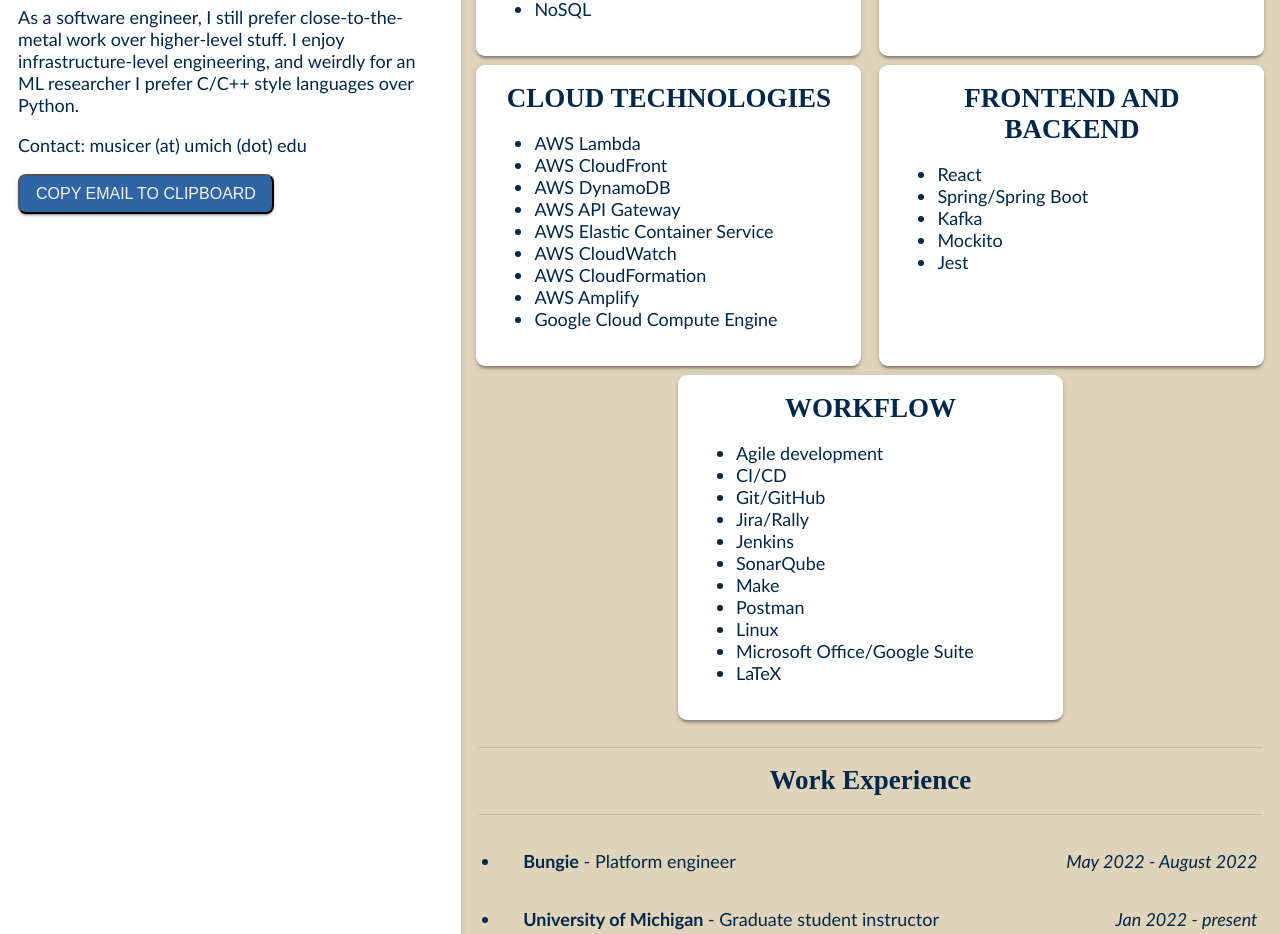
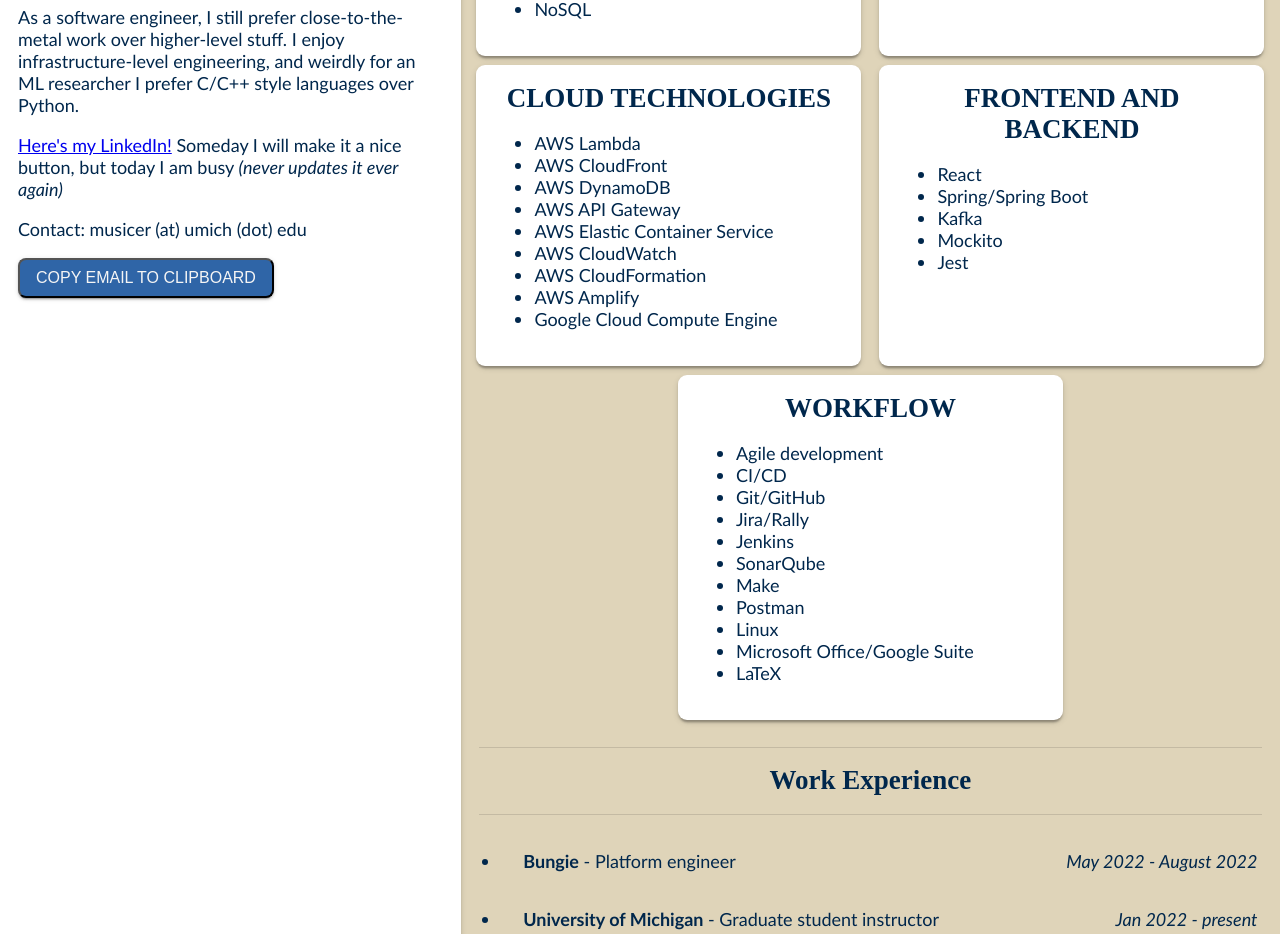
Before and after one commit to michigan-musicer/musicer-website, a React (Create React App) app: page / in a window 1280 px wide. Shown: the part 900-1834 px from the top of the page. Built offline with nearby package versions, Linux system fonts and the light colour scheme.

Commit message:
linkedin lol

```diff
--- a/src/about/About.js
+++ b/src/about/About.js
@@ -36,6 +36,9 @@
             or machine learning research.
           </p> */}
           <p>
+            <a href='https://www.linkedin.com/in/kevin-wang-978627196/'>Here's my LinkedIn!</a> Someday I will make it a nice button, but today I am busy <em>(never updates it ever again)</em>
+          </p>
+          <p>
             Contact: musicer (at) umich (dot) edu
           </p>
           <button className='about-copy-email' onClick={() => {navigator.clipboard.writeText('musicer@umich.edu')}}>
```
